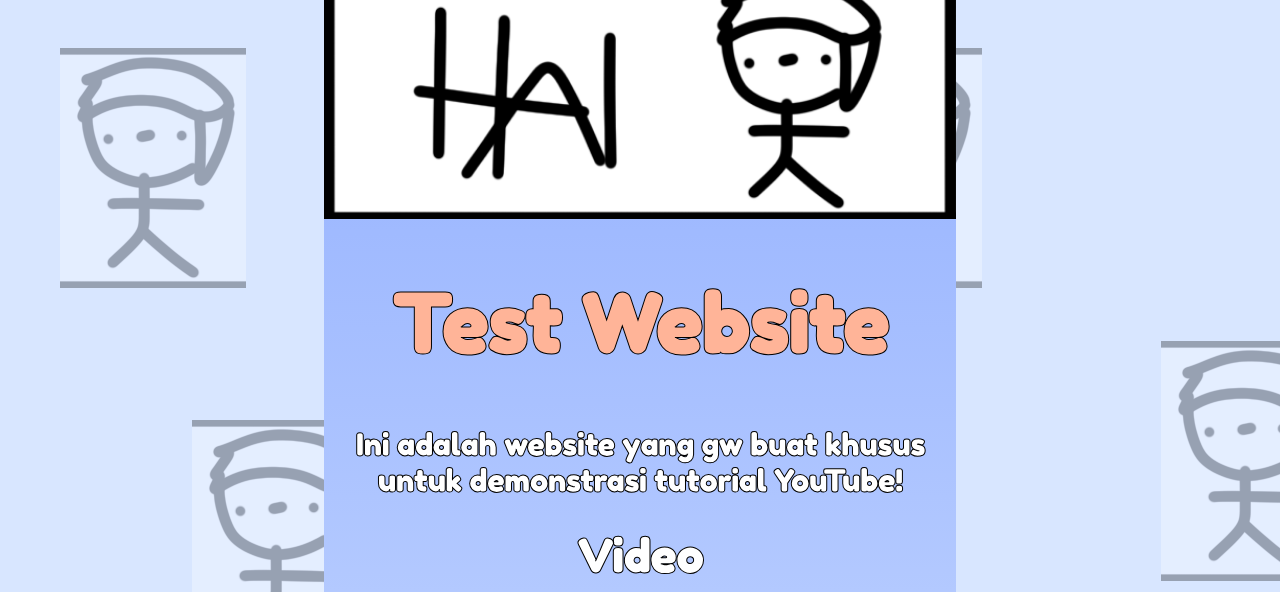
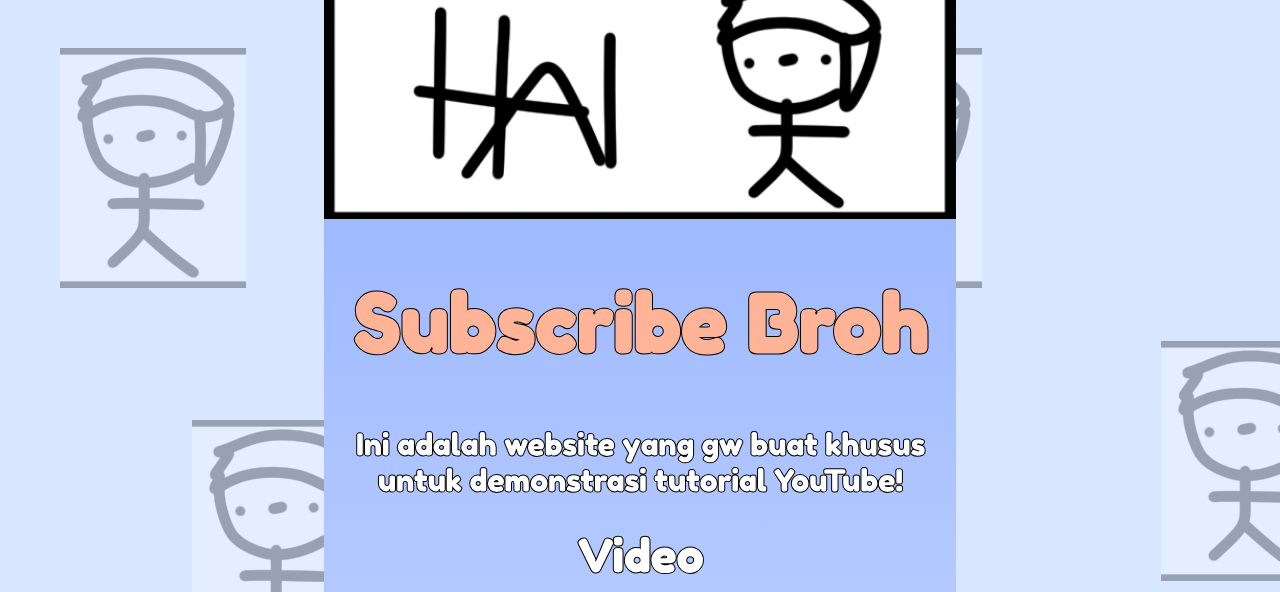
Before and after one commit to Nic-Test16/nic-test16.github.io, a plain HTML site: page index.html in a window 1280 px wide. Shown: the top 592 px of the page. Drawn offline with Linux system fonts and the light colour scheme.

Commit message:
changes 1
changes 1

```diff
--- a/index.html
+++ b/index.html
@@ -9,7 +9,7 @@
     <body>
         <div class="TextBox">
             <img style="width: 100%;" src="Images/hai.png">
-            <h1 style="color: rgb(255, 180, 152); font-size: 80px;">Test Website</h1>
+            <h1 style="color: rgb(255, 180, 152); font-size: 80px;">Subscribe Broh</h1>
             <h2>Ini adalah website yang gw buat khusus untuk demonstrasi tutorial YouTube!</h2>
 
             <h1 style="font-size: 45px;">Video</h1>
```
